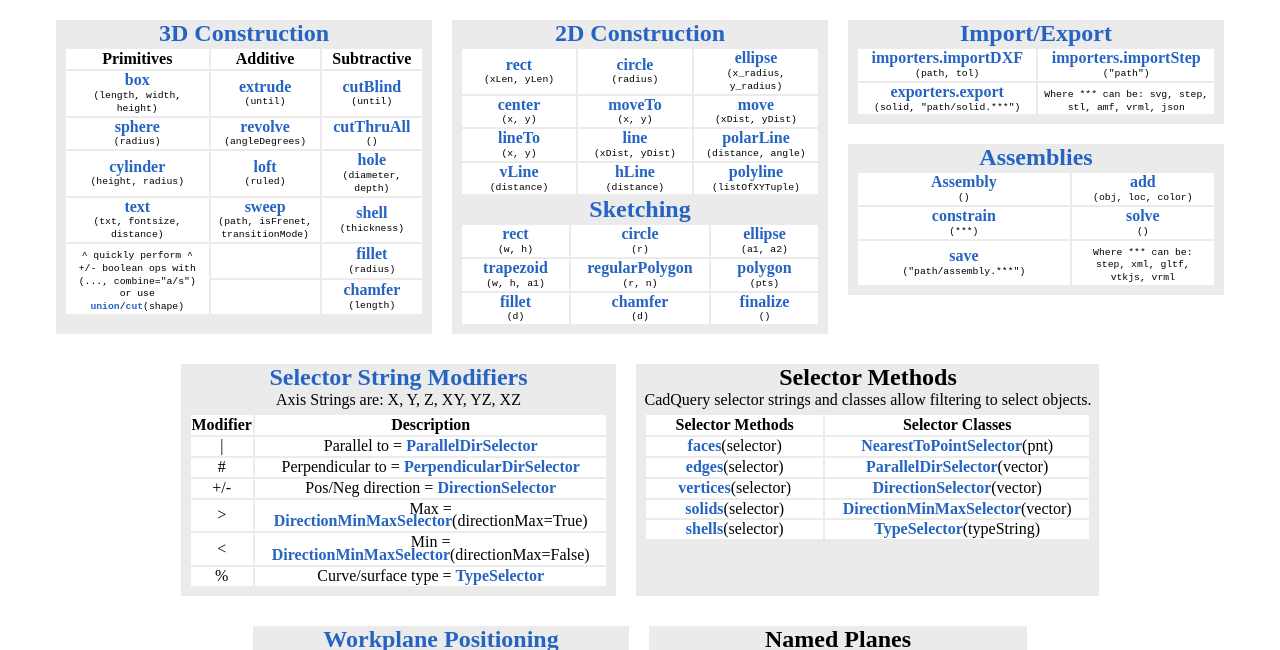
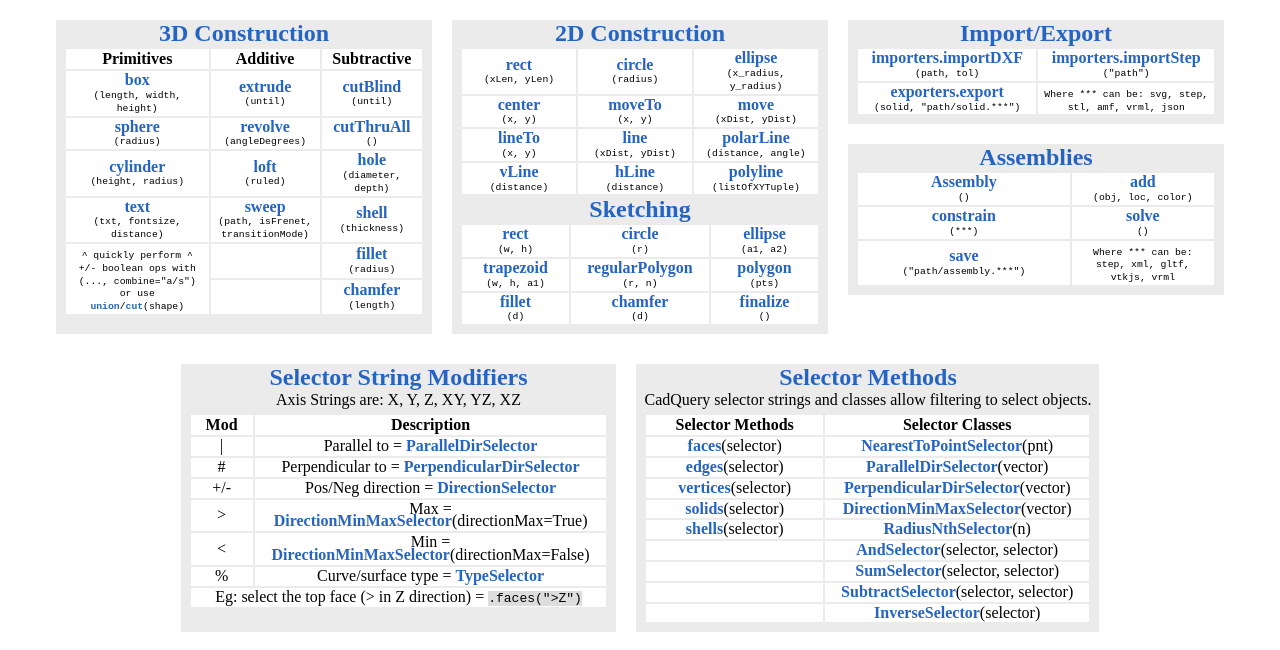
Before and after one commit to jpoles1/CadQuery-Cheatsheet, a plain HTML site: page index.html in a window 1280 px wide. Shown: the part 102-752 px from the top of the page. Drawn offline with Linux system fonts and the light colour scheme.

Commit message:
Cleaning up selectors

```diff
--- a/index.html
+++ b/index.html
@@ -283,8 +283,8 @@
 				<div class="section-subtitle">Axis Strings are: X, Y, Z, XY, YZ, XZ</div>
 				<table>
 					<tr>
-						<th style="width:10%;">Modifier</th>
-						<th style="width:90%;">Description</th>
+						<th style="width:15%;">Mod</th>
+						<th style="width:85%;">Description</th>
 					</tr>
 					<tr>
 						<td>&#124;</td>
@@ -310,10 +310,17 @@
 						<td>&#37;</td>
 						<td>Curve/surface type = <a target="_blank" href="https://cadquery.readthedocs.io/en/latest/classreference.html#cadquery.TypeSelector">TypeSelector</a></td>
 					</tr>
+					<tr>
+						<td colspan="2">
+							Eg: select the top face (> in Z direction) =
+							<code>.faces(">Z")</code>
+						</td>
+					</tr>
 				</table>
+
 			</div>
 			<div class="section">
-				<h2>Selector Methods</h2><br />
+				<h2><a target="_blank" href="https://cadquery.readthedocs.io/en/latest/classreference.html#selector-classes">Selector Methods</a></h2><br />
 				<div class="section-subtitle">CadQuery selector strings and classes allow filtering to select objects.</div>
 				<table>
 					<tr>
@@ -330,7 +337,7 @@
 					</tr>
 					<tr>
 						<td><a target="_blank" href="https://cadquery.readthedocs.io/en/latest/classreference.html#cadquery.Workplane.vertices">vertices</a>(selector)</td>
-						<td><a target="_blank" href="https://cadquery.readthedocs.io/en/latest/classreference.html#cadquery.selectors.DirectionSelector">DirectionSelector</a>(vector)</td>
+						<td><a target="_blank" href="https://cadquery.readthedocs.io/en/latest/classreference.html#cadquery.selectors.PerpendicularDirSelector">PerpendicularDirSelector</a>(vector)</td>
 					</tr>
 					<tr>
 						<td><a target="_blank" href="https://cadquery.readthedocs.io/en/latest/classreference.html#cadquery.Workplane.solids">solids</a>(selector)</td>
@@ -338,7 +345,23 @@
 					</tr>
 					<tr>
 						<td><a target="_blank" href="https://cadquery.readthedocs.io/en/latest/classreference.html#cadquery.Workplane.shells">shells</a>(selector)</td>
-						<td><a target="_blank" href="https://cadquery.readthedocs.io/en/latest/classreference.html#cadquery.selectors.TypeSelector">TypeSelector</a>(typeString)</td>
+						<td><a target="_blank" href="https://cadquery.readthedocs.io/en/latest/classreference.html#cadquery.selectors.RadiusNthSelector">RadiusNthSelector</a>(n)</td>
+					</tr>
+					<tr>
+						<td></td>
+						<td><a target="_blank" href="https://cadquery.readthedocs.io/en/latest/classreference.html#cadquery.selectors.AndSelector">AndSelector</a>(selector, selector)</td>
+					</tr>
+					<tr>
+						<td></td>
+						<td><a target="_blank" href="https://cadquery.readthedocs.io/en/latest/classreference.html#cadquery.selectors.SumSelector">SumSelector</a>(selector, selector)</td>
+					</tr>
+					<tr>
+						<td></td>
+						<td><a target="_blank" href="https://cadquery.readthedocs.io/en/latest/classreference.html#cadquery.selectors.SubtractSelector">SubtractSelector</a>(selector, selector)</td>
+					</tr>
+					<tr>
+						<td></td>
+						<td><a target="_blank" href="https://cadquery.readthedocs.io/en/latest/classreference.html#cadquery.selectors.InverseSelector">InverseSelector</a>(selector)</td>
 					</tr>
 				</table>
 			</div>
```
